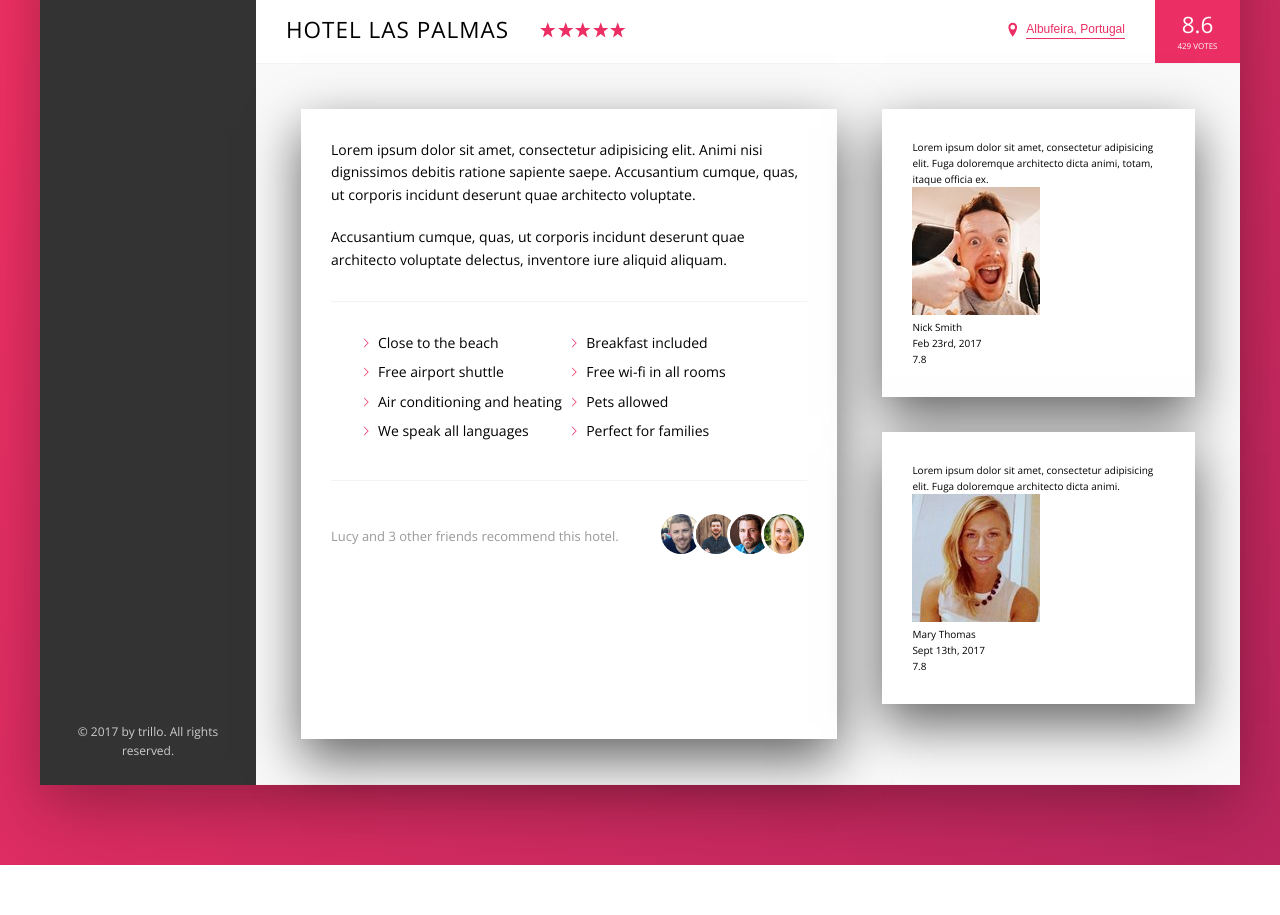
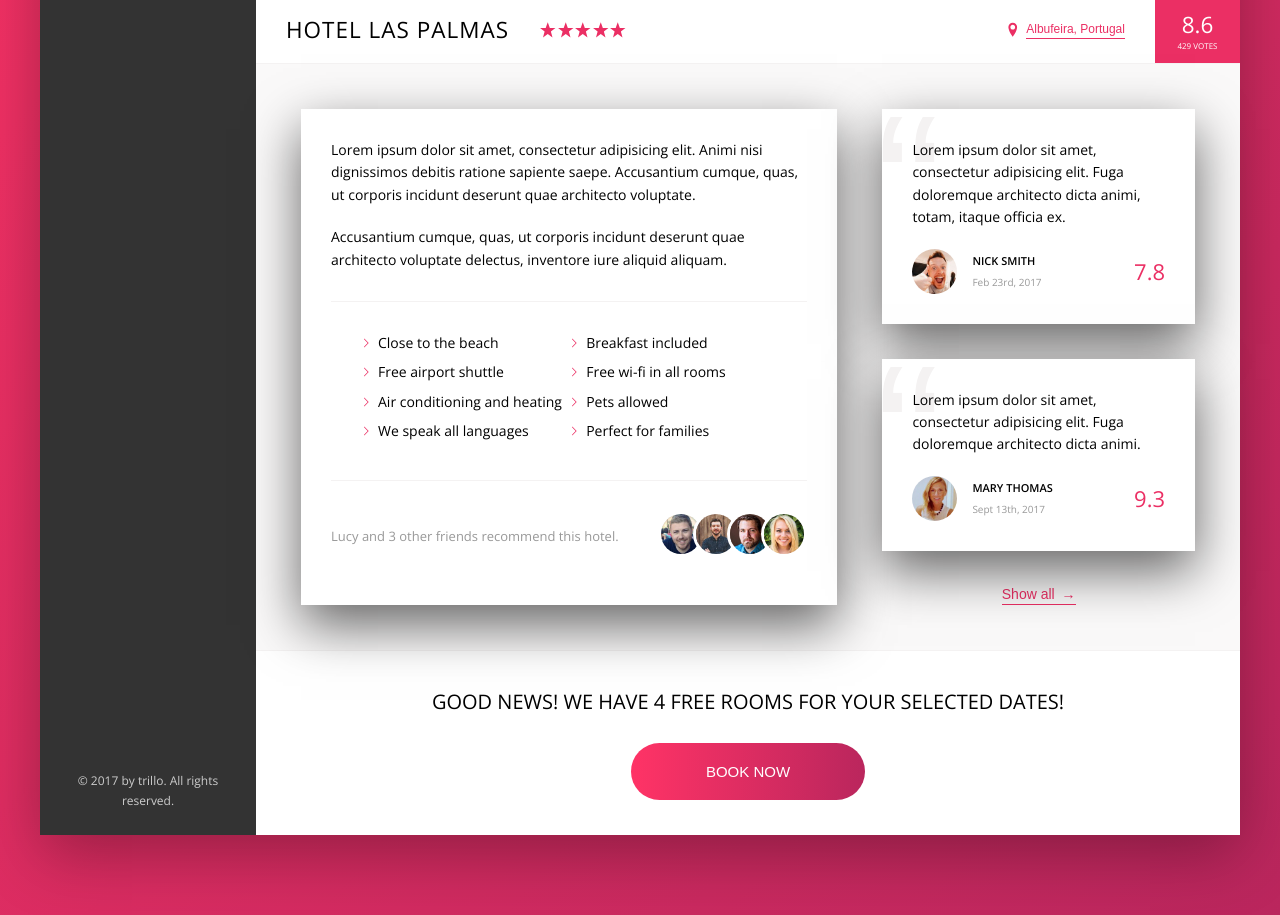
Before and after one commit to roopali-s/Trillo, a website: page index.html in a window 1280 px wide. Shown: the part 538-1453 px from the top of the page. Before the commit the page ends 1403 px from the top, so only its background shows below. Drawn offline with nearby package versions, Linux system fonts and the light colour scheme.

Commit message:
Trillo Completed without responsive

```diff
--- a/index.html
+++ b/index.html
@@ -194,10 +194,21 @@
                                         <p class="review__user-name">Mary Thomas</p>
                                         <p class="review__user-date">Sept 13th, 2017</p>
                                     </div>
-                                    <div class="review__rating">7.8</div>
+                                    <div class="review__rating">9.3</div>
                                 </figcaption>
                             </figure>
+                            <button class="btn-inline"> Show all <span>&rarr;</span></button>
                         </div>
+                    </div>
+
+                    <div class="cta">
+                        <h2 class="cta__book-now">
+                            Good news! We have 4 free rooms for your selected dates!
+                        </h2>
+                        <button class="btn">
+                            <span class="btn__visible">Book now</span>
+                            <span class="btn__invisible">Only 4 rooms left</span>
+                        </button>
                     </div>
                 </main>
             </div>
--- a/sass/_components.scss
+++ b/sass/_components.scss
@@ -274,14 +274,23 @@
     cursor: pointer;
     transition: all .2s;
 
+    & span{
+        margin-left: .3rem;
+        transition: margin-left .2s;
+    }
     &:hover{
         color: var(--color-grey-dark-1);
+
+        span{
+            margin-left: .8rem;
+        }
     }
 
     &:focus{
         outline: none;
         animation: pulsate 1s infinite;  //Bydefault animation does done time only to do it continuos add infinite keyword
     }
+
 }
 
 @keyframes pulsate{
@@ -385,14 +394,19 @@
 
     background-color: #fff;
     box-shadow: var(--shadow-light);
-    padding: 3px;
+    padding: 3rem;
     margin-bottom: 3.5rem;
+    position: relative;
 
     &__text{
-
+        z-index: 100; // z-index only works with position that's why added position relative
+        position: relative;
     }
 
     &__user{
+        display: flex;
+        align-items: center;
+        margin-top: 2rem;
 
     }
 
@@ -403,19 +417,102 @@
     }
 
     &__user-box{
+        margin-left: 1.5rem;
+        margin-right: auto;
+    }
+
+    &__user-name{
+        font-size: 1.1rem;
+        text-transform: uppercase;
+        font-weight: 600;
+        margin-bottom: .4rem;
+    }
+
+    &__user-date{
+        font-size: 1rem;
+        color: var(--color-grey-dark-3);
+    }
+
+    &__rating{
+        font-size: 2.2rem;
+        font-weight: 300;
+        color: var(--color-primary);
+    }
+
+    &::before{
+        content: "\201C";
+        position: absolute;
+        top: -2.3rem;
+        left: -.7rem;
+        font-size: 20rem;
+        color: var(--color-grey-light-2);
+        line-height: 1;
+        font-family: sans-serif;
+        z-index: 1;
+    }
+}
+
+////////////////// CALL TO ACTION
+.cta{
+    padding: 3.5rem;
+    text-align: center;
+
+    &__book-now{
+        font-size: 2rem;
+        text-transform: uppercase;
+        font-weight: 300;
+        margin-bottom: 2.5rem;
+    }
+}
+
+
+////////////////// BUTTON
+.btn{
+
+    font-size: 1.5rem;
+    font-weight: 300;
+    text-transform: uppercase;
+    border: none;
+    border-radius: 100px;
+    background-image: linear-gradient(to right, var(--color-primary-light), var(--color-primary-dark));
+    color: #fff;
+    position: relative;
+    overflow: hidden;
+    cursor: pointer;
+
+    & > *{
+        display: inline-block;
+        height: 100%;
+        width: 100%;
+        transition: all .2s;
+
+    }
+    &__visible{
+        padding: 2rem 7.5rem;
+    }
+
+    &__invisible{
+        position: absolute;
+        left: 0;
+        top: -100%;
+        padding: 2rem 0rem;
 
     }
 
-    &__user-name{
-
+    &:hover{
+        background-image: linear-gradient(to left, var(--color-primary-light), var(--color-primary-dark));
     }
 
-    &__user-date{
-
+    &:hover &__visible{
+        transform: translateY(100%);
     }
 
-    &__rating{
-
+    &:hover &__invisible{
+        top:0
     }
 
+    &:focus{
+        outline: none;
+        animation: pulsate 1s infinite;
+    }
 }
--- a/sass/_layout.scss
+++ b/sass/_layout.scss
@@ -52,47 +52,11 @@
     padding: 3rem;
 }
 
-.user-review{
+.user-reviews{
     flex: 1;
+
+    ///// to show all button in center without disturbing layout
+    display: flex;
+    flex-direction: column;
+    align-items: center;
 }
-
-
-
-///////////// REVIEWS
-.review{
-    font-size: inherit;
-    background-color: #fff;
-    box-shadow: var(--shadow-light);
-    padding: 3rem;
-    margin-bottom: 3.5rem;
-
-    &__text{
-
-    }
-
-    &__user{
-
-    }
-
-    &__photo{
-        width: 4.rem;
-        height: 4.5rem;
-        border-radius: 50%;
-    }
-
-    &__user-box{
-
-    }
-
-    &__user-name{
-
-    }
-
-    &__user-date{
-
-    }
-
-    &__rating{
-
-    }
-}
```
Also changed, not shown: css/style.css.
